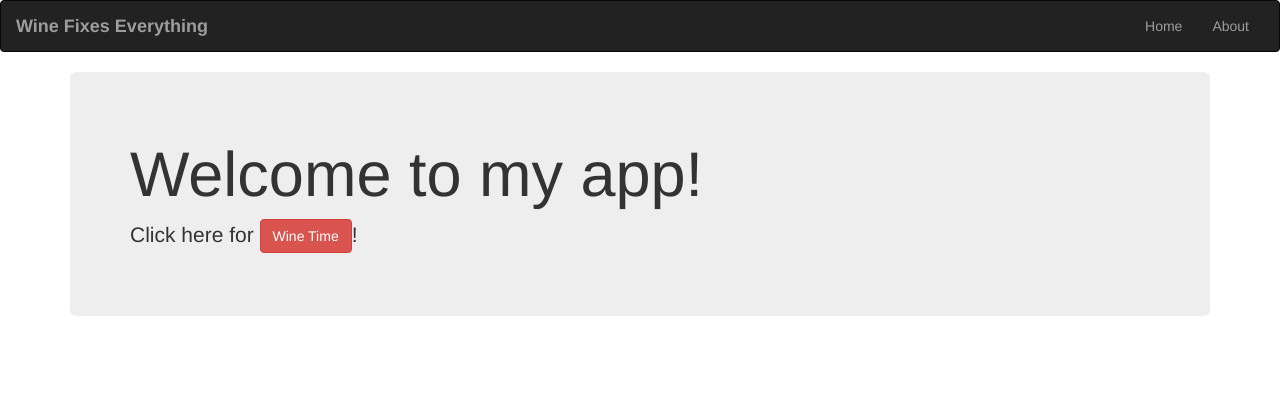
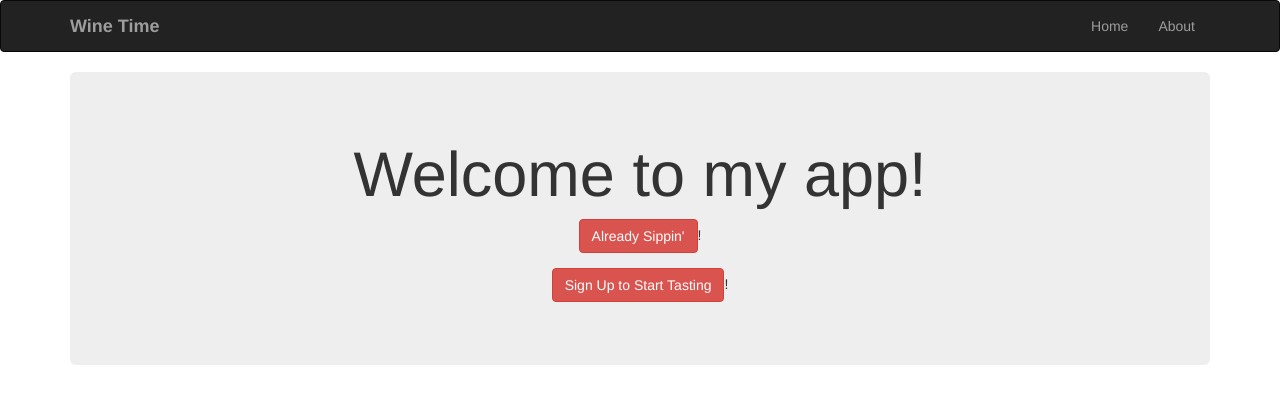
Before and after one commit to bearhart-rally/-pinteresting, a Rails app: page / in a window 1280 px wide. Shown: the top 404 px of the page. Run offline with Rails 7, Linux system fonts and the light colour scheme; style sheets or scripts are compiled from the project's sources; some libraries are stand-ins or nearby versions; some web fonts are replaced.

Commit message:
Customized Header and Home page

```diff
--- a/app/views/layouts/_header.html.erb
+++ b/app/views/layouts/_header.html.erb
@@ -1,5 +1,5 @@
 <nav class="navbar navbar-inverse navbar-default" role="navigation">
-  <div class="container-fluid">
+  <div class="container">
     <!-- Brand and toggle get grouped for better mobile display -->
     <div class="navbar-header">
       <button type="button" class="navbar-toggle" data-toggle="collapse" data-target="#bs-example-navbar-collapse-1">
@@ -8,16 +8,15 @@
         <span class="icon-bar"></span>
         <span class="icon-bar"></span>
       </button>
-      <a class="navbar-brand" href="#">Wine Fixes Everything</a>
+      <%= link_to "Wine Time", root_path, class: "navbar-brand" %>
     </div>
+
     <!-- Collect the nav links, forms, and other content for toggling -->
     <div class="collapse navbar-collapse" id="bs-example-navbar-collapse-1">
-
-
       <ul class="nav navbar-nav navbar-right">
         <li><%= link_to "Home", root_path %></li>
         <li><%= link_to "About", about_path %></li>
       </ul>
     </div><!-- /.navbar-collapse -->
-  </div><!-- /.container-fluid -->
+  </div><!-- /.container -->
 </nav>
--- a/app/views/pages/home.html.erb
+++ b/app/views/pages/home.html.erb
@@ -1,4 +1,5 @@
-<div class="jumbotron">
+<div class="jumbotron center">
 	<h1>Welcome to my app!</h1>
-	<p>Click here for <%= link_to "Wine Time", "#", class: "btn btn-danger" %>!</p>
+	<%= link_to "Already Sippin'", "#", class: "btn btn-danger" %>!</p>
+	<%= link_to "Sign Up to Start Tasting", "#", class: "btn btn-danger" %>!</p>
 </div>
```
